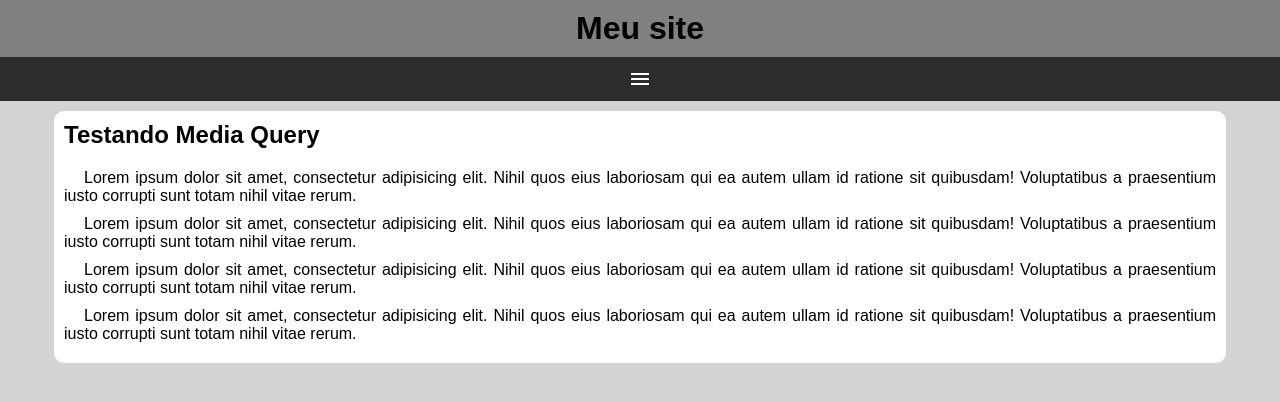
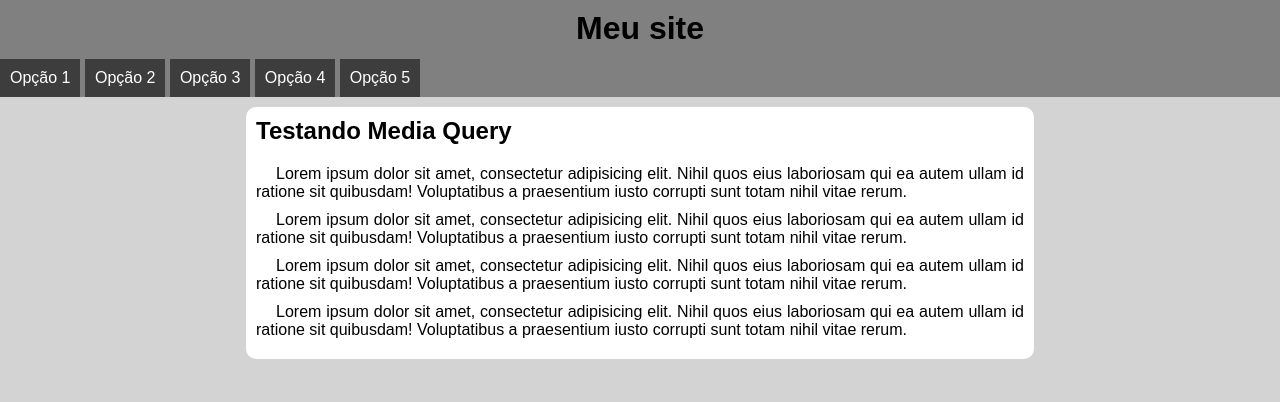
Before and after one commit to GustavoBorges-FrontEnd/menuresponsivo, a plain HTML site: page index.html in a window 1280 px wide. Drawn offline with nearby package versions, Linux system fonts and the light colour scheme.

Commit message:
atualizado

```diff
--- /dev/null
+++ b/estilos/media.query.css
@@ -0,0 +1,20 @@
+@charset "UTF-8";
+
+@media screen and (min-width: 768px) {
+
+    span#burguer{
+        display: none;
+    }
+
+    menu{
+        display: block;
+    }
+
+    menu>ul>li{
+        display: inline-block;
+    }
+
+    main{
+        width:768px
+    }
+}
--- a/index.html
+++ b/index.html
@@ -6,6 +6,7 @@
     <title>Menu Responsivo</title>
     <link rel="stylesheet" href="https://fonts.googleapis.com/css2?family=Material+Symbols+Outlined:opsz,wght,FILL,GRAD@20..48,100..700,0..1,-50..200" />
     <link rel="stylesheet" href="estilos/MobileFirst.css">
+    <link rel="stylesheet" href="./estilos/media.query.css">
 </head>
 <body>
     <header>
```
